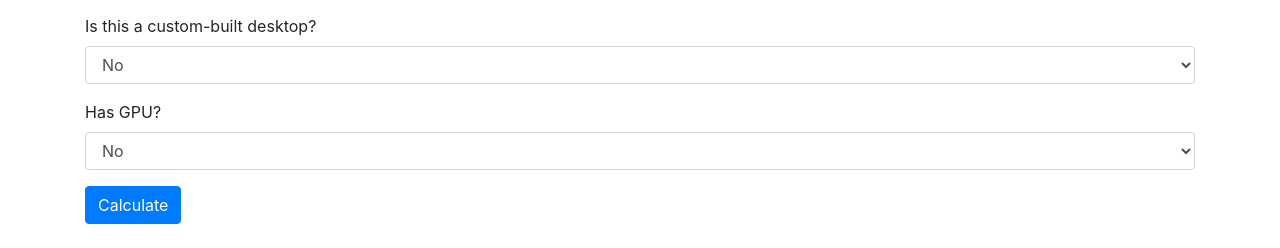
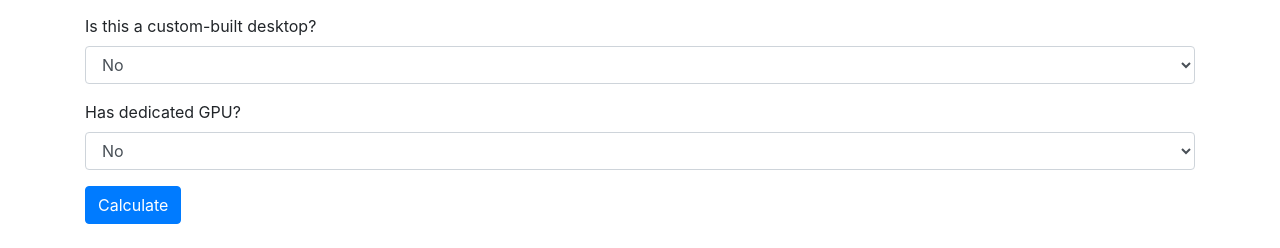
Before and after one commit to lemonaidexo/comp-calc, a Flask app: page / in a window 1280 px wide. Shown: the part 689-937 px from the top of the page. Run offline with Flask 2, Linux system fonts and the light colour scheme; some libraries are stand-ins or nearby versions.

Commit message:
Changed the label for GPU to 'Dedicated GPU' as well as deleted old, unnecessary files

```diff
--- a/templates/index.html
+++ b/templates/index.html
@@ -85,7 +85,7 @@
                 </div>
             </div>
             <div class="form-group">
-                <label for="has_gpu">Has GPU?</label>
+                <label for="has_gpu">Has dedicated GPU?</label>
                 <select class="form-control" id="has_gpu" name="has_gpu" required onchange="toggleGpuOptions()">
                     <option value="no">No</option>
                     <option value="yes">Yes</option>
```
